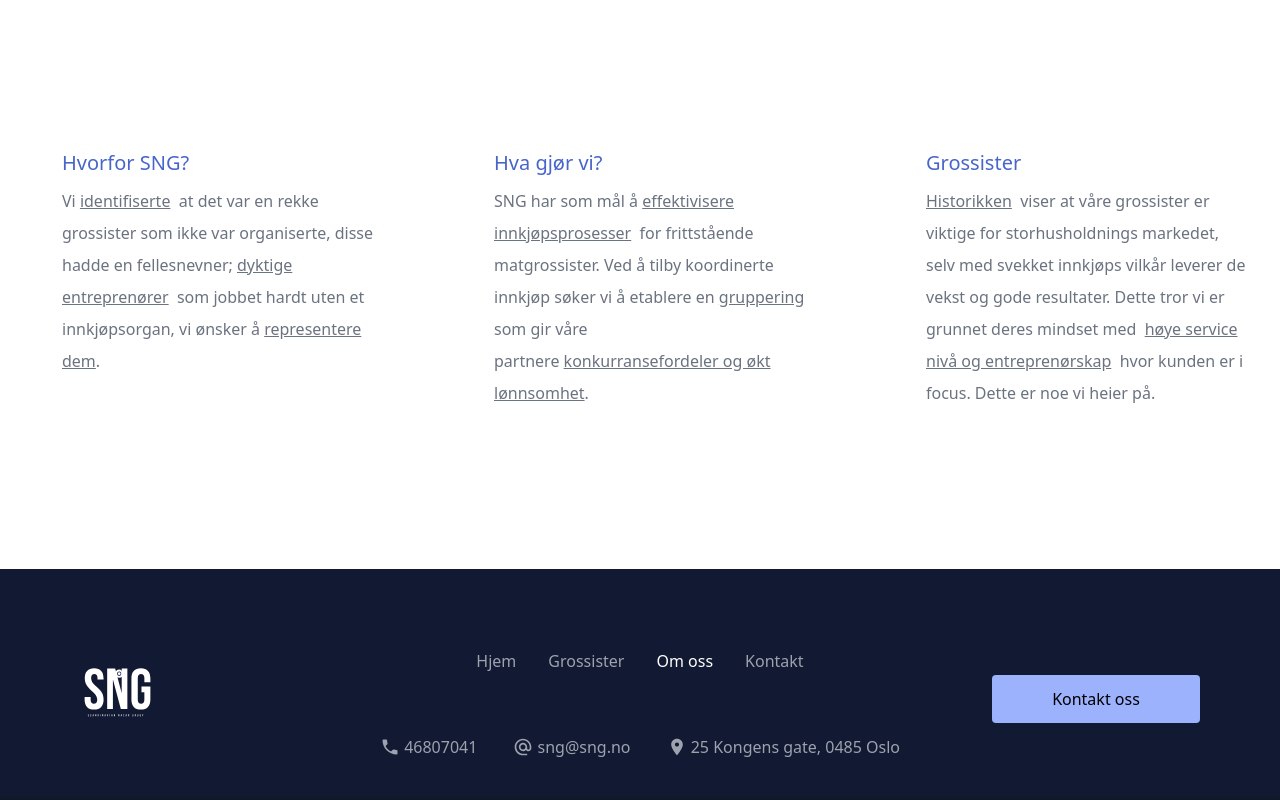
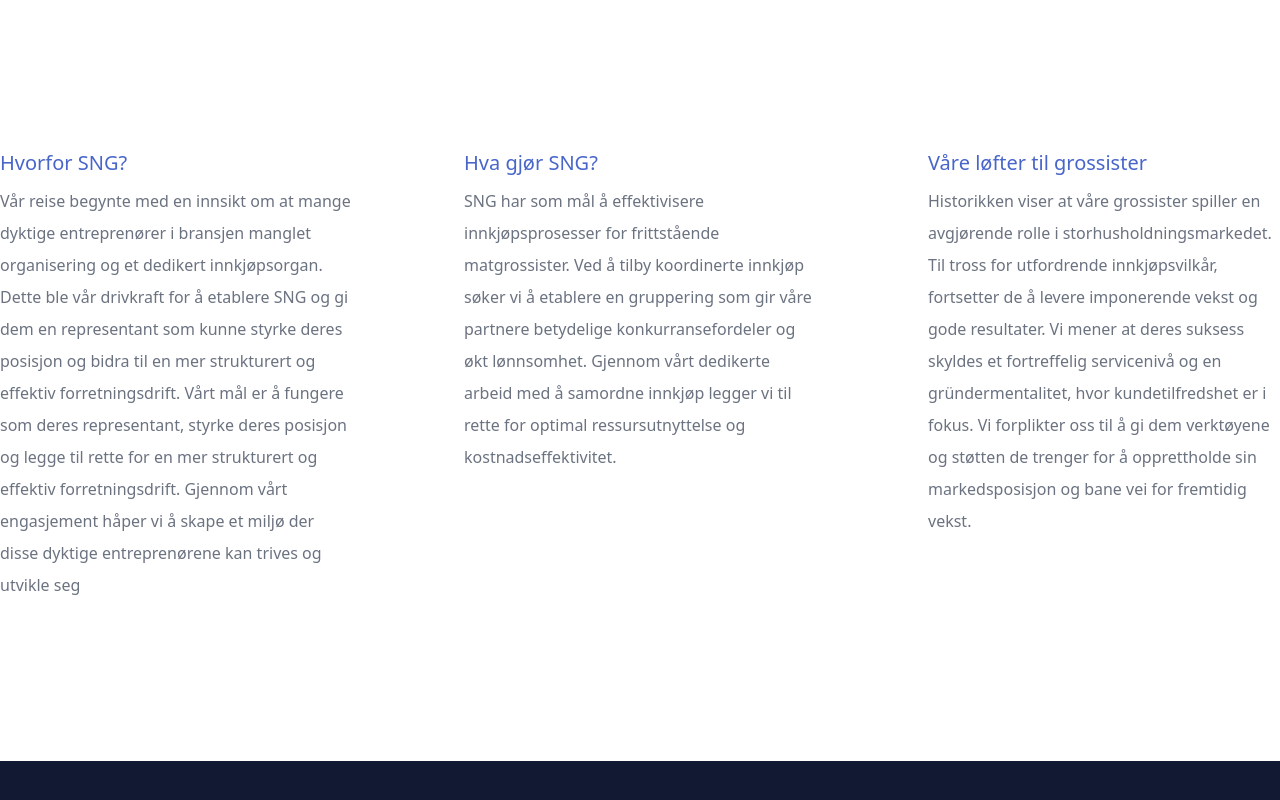
Before and after one commit to davemarong/sng-nextjs, a Next.js app: page /om-oss in a window 1280 px wide. Shown: the part 718-1518 px from the top of the page. Built offline with nearby package versions, Linux system fonts and the light colour scheme.

Commit message:
Complete first iteration of cass 2 review

```diff
--- a/src/pages/grossister/index.tsx
+++ b/src/pages/grossister/index.tsx
@@ -86,7 +86,7 @@ const Grossister = () => {
           return (
             <div
               key={item.id}
-              className="w-80 lg:w-96 gap-10 lg:my-10 leading-10 rounded flex items-start"
+              className="w-80 lg:w-96 gap-10 lg:my-10 ml-24 leading-10 rounded flex items-start"
             >
               <div className="">
                 <div className="font-medium text-lg text flex justify-between items-center gap-2">
@@ -126,9 +126,9 @@ const Grossister = () => {
                   </div>
                 </div>
               </div>
-              <div className="flex items-center">
+              {/* <div className="flex items-center">
                 <Image src={item.logo} height={100} width={100} alt="" />
-              </div>
+              </div> */}
             </div>
           );
         })}
@@ -137,9 +137,9 @@ const Grossister = () => {
         )} */}
       </div>
       <hr className="w-64 h-1 mx-auto my-4 bg-primary-500 border-0 rounded md:my-10" />
-      <p className="text-center text-lg pb-4">
+      {/* <p className="text-center text-lg pb-4">
         Vi har grossister over hele landet. Sjekk ut på kartet!
-      </p>
+      </p> */}
       <div>
         <iframe
           src="https://www.google.com/maps/embed?pb=!1m18!1m12!1m3!1d5044034.583557927!2d8.640902270374413!3d65.39755676701569!2m3!1f0!2f0!3f0!3m2!1i1024!2i768!4f13.1!3m3!1m2!1s0x461268458f4de5bf%3A0xa1b03b9db864d02b!2sNorway!5e0!3m2!1sen!2sno!4v1700776252418!5m2!1sen!2sno"
--- a/src/pages/om-oss/index.tsx
+++ b/src/pages/om-oss/index.tsx
@@ -40,39 +40,48 @@ const OmOss = () => {
           </div>
         </div>
       </div> */}
-      <div className="flex flex-col gap-14 lg:gap-28 my-40 ml-7 lg:flex-row">
+      <div className="flex flex-col gap-14 xl:gap-28 my-40 xl:flex-row">
         <div className="flex-1">
-          <h4 className="text-xl font-medium text-primary-600 text-left max-w-xs">
+          <h4 className="text-xl font-medium text-primary-600 text-left mx-10 md:mx-20 xl:mx-0  xl:max-w-sm">
             Hvorfor SNG?
           </h4>
-          <p className="text-left text-gray-500 leading-8 pt-2 text-base max-w-xs">
-            Vi <u>identifiserte</u>&nbsp; at det var en rekke grossister som
-            ikke var organiserte, disse hadde en fellesnevner;{" "}
-            <u>dyktige entreprenører</u>&nbsp; som jobbet hardt uten et
-            innkjøpsorgan, vi ønsker å <u>representere dem</u>.
+          <p className="text-left text-gray-500 leading-8 pt-2 text-base mx-10 md:mx-20 xl:mx-0  xl:max-w-sm">
+            Vår reise begynte med en innsikt om at mange dyktige entreprenører i
+            bransjen manglet organisering og et dedikert innkjøpsorgan. Dette
+            ble vår drivkraft for å etablere SNG og gi dem en representant som
+            kunne styrke deres posisjon og bidra til en mer strukturert og
+            effektiv forretningsdrift. Vårt mål er å fungere som deres
+            representant, styrke deres posisjon og legge til rette for en mer
+            strukturert og effektiv forretningsdrift. Gjennom vårt engasjement
+            håper vi å skape et miljø der disse dyktige entreprenørene kan
+            trives og utvikle seg
           </p>
         </div>
         <div className="flex-1">
-          <h4 className="text-xl font-medium text-primary-600 text-left max-w-xs">
-            Hva gjør vi?
+          <h4 className="text-xl font-medium text-primary-600 text-left mx-10 md:mx-20 xl:mx-0  xl:max-w-sm">
+            Hva gjør SNG?
           </h4>
-          <p className="text-left text-gray-500 leading-8 pt-2 max-w-xs">
-            SNG har som mål å <u>effektivisere innkjøpsprosesser</u>&nbsp; for
-            frittstående matgrossister. Ved å tilby koordinerte innkjøp søker vi
-            å etablere en <u>gruppering</u>&nbsp; som gir våre partnere&nbsp;
-            <u>konkurransefordeler og økt lønnsomhet</u>.
+          <p className="text-left text-gray-500 leading-8 pt-2 mx-10 md:mx-20 xl:mx-0  xl:max-w-sm">
+            SNG har som mål å effektivisere innkjøpsprosesser for frittstående
+            matgrossister. Ved å tilby koordinerte innkjøp søker vi å etablere
+            en gruppering som gir våre partnere betydelige konkurransefordeler
+            og økt lønnsomhet. Gjennom vårt dedikerte arbeid med å samordne
+            innkjøp legger vi til rette for optimal ressursutnyttelse og
+            kostnadseffektivitet.
           </p>
         </div>
         <div className="flex-1">
-          <h4 className="text-xl font-medium text-primary-600 text-left max-w-xs">
-            Grossister{" "}
+          <h4 className="text-xl font-medium text-primary-600 text-left mx-10 md:mx-20 xl:mx-0  xl:max-w-sm">
+            Våre løfter til grossister{" "}
           </h4>
-          <p className="text-left text-gray-500 leading-8 pt-2 text-base max-w-xs">
-            <u>Historikken</u>&nbsp; viser at våre grossister er viktige for
-            storhusholdnings markedet, selv med svekket innkjøps vilkår leverer
-            de vekst og gode resultater. Dette tror vi er grunnet deres mindset
-            med &nbsp;<u>høye service nivå og entreprenørskap</u>&nbsp; hvor
-            kunden er i focus. Dette er noe vi heier på.
+          <p className="text-left text-gray-500 leading-8 pt-2 text-base mx-10 md:mx-20 xl:mx-0  xl:max-w-sm">
+            Historikken viser at våre grossister spiller en avgjørende rolle i
+            storhusholdningsmarkedet. Til tross for utfordrende innkjøpsvilkår,
+            fortsetter de å levere imponerende vekst og gode resultater. Vi
+            mener at deres suksess skyldes et fortreffelig servicenivå og en
+            gründermentalitet, hvor kundetilfredshet er i fokus. Vi forplikter
+            oss til å gi dem verktøyene og støtten de trenger for å opprettholde
+            sin markedsposisjon og bane vei for fremtidig vekst.
           </p>
         </div>
       </div>
```
Also changed, not shown: src/data/Data.ts (+171 -69 lines).
